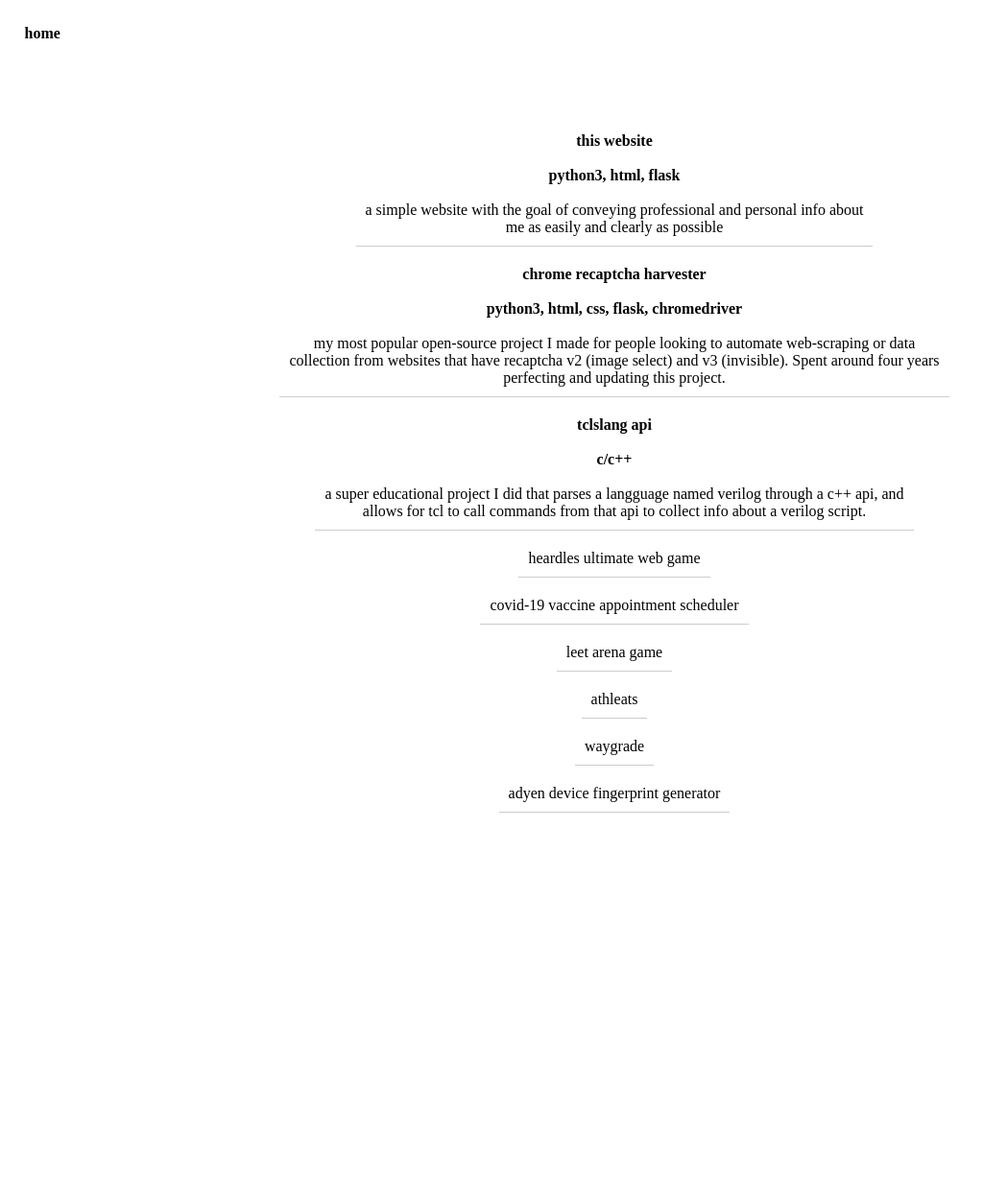
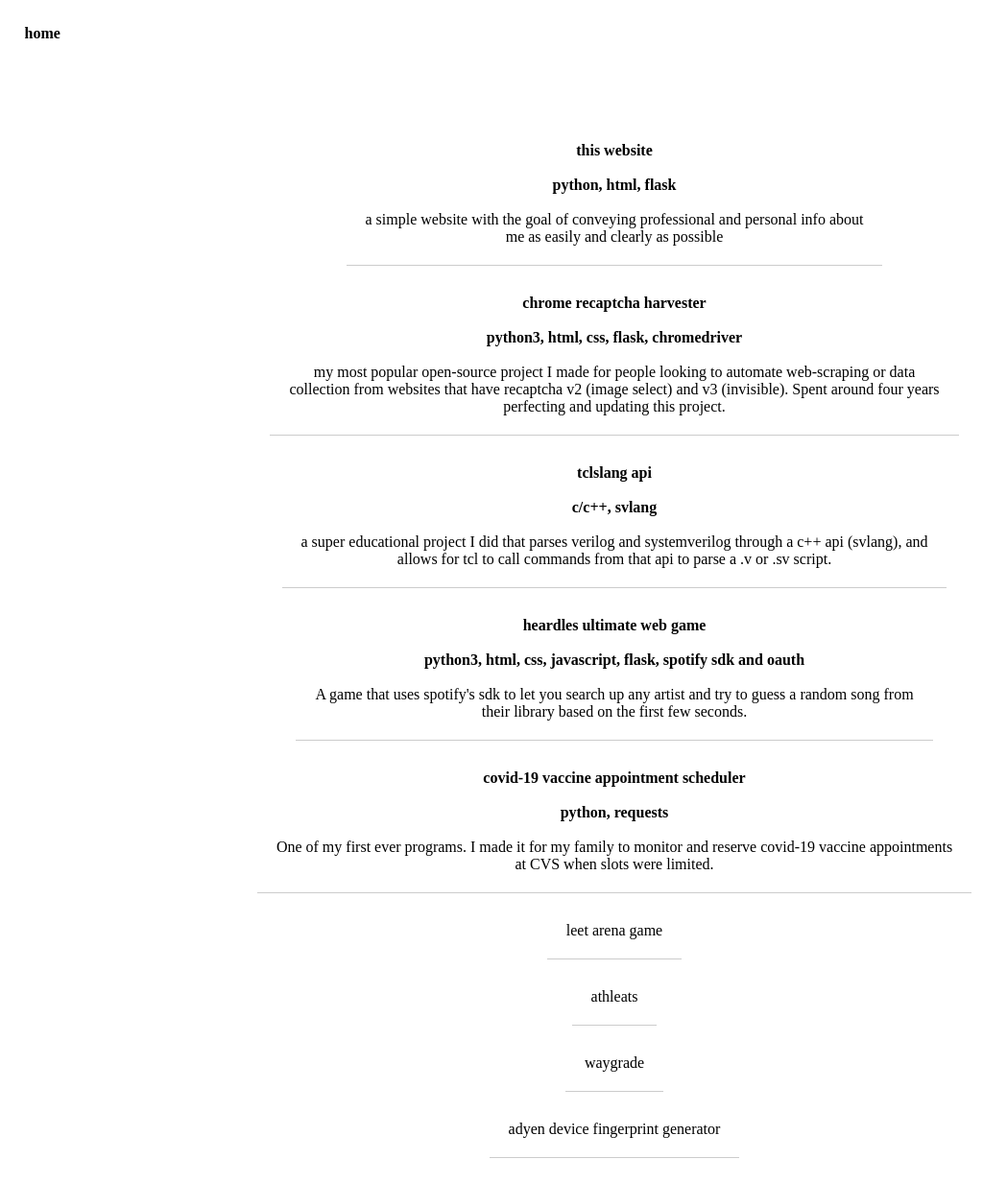
Before and after one commit to benastahl/ben_portfolio_website, a Flask app: page /projects in a window 1280 px wide. Shown: the whole page at 96% size, without its empty margins (0-1049 px from the left). Before the commit the page ends 847 px from the top, so only its background shows below. Run offline with Flask 3, Linux system fonts and the light colour scheme.

Commit message:
resume and projects update

```diff
--- a/static/stylesheets/projects.css
+++ b/static/stylesheets/projects.css
@@ -13,7 +13,7 @@ li {
     border-bottom: 1px solid #ccc;
     width: auto;
     text-align: center;
-    padding: 10px;
+    padding: 20px;
     margin-bottom: 10px;
 }
 li a {
--- a/templates/projects.html
+++ b/templates/projects.html
@@ -14,7 +14,7 @@
 <ul>
     <li><a href="https://github.com/benastahl/ben_portfolio_website"><strong>this website</strong><br><br>
 
-        <strong>python3, html, flask</strong>
+        <strong>python, html, flask</strong>
         <br><br>
 
         a simple website with the goal of conveying professional and personal info about<br>
@@ -33,18 +33,42 @@
     </a></li>
     <li><a href="https://github.com/benastahl/tclslang"><strong>tclslang api</strong><br><br>
 
-        <strong>c/c++</strong>
+        <strong>c/c++, svlang</strong>
         <br><br>
-        a super educational project I did that parses a langguage named verilog through a c++ api, and<br>
-        allows for tcl to call commands from that api to collect info about a verilog script.
+        a super educational project I did that parses verilog and systemverilog through a c++ api (svlang), and<br>
+        allows for tcl to call commands from that api to parse a .v or .sv script.
 
     </a></li>
-    <li><a href="https://github.com/benastahl/heardle-ultimate">heardles ultimate web game</a></li>
-    <li><a href="https://github.com/benastahl/cvs-reserve">covid-19 vaccine appointment scheduler</a></li>
+
+    <li><a href="https://github.com/benastahl/heardle-ultimate"><strong>heardles ultimate web game</strong><br><br>
+
+        <strong>python3, html, css, javascript, flask, spotify sdk and oauth</strong>
+        <br><br>
+
+        A game that uses spotify's sdk to let you search up any artist and try to guess a random song from<br>
+        their library based on the first few seconds.
+
+
+    </a></li>
+
+    <li><a href="https://github.com/benastahl/cvs-reserve"><strong>covid-19 vaccine appointment scheduler</strong><br><br>
+
+        <strong>python, requests</strong>
+        <br><br>
+
+        One of my first ever programs. I made it for my family to monitor and reserve covid-19 vaccine appointments<br>
+        at CVS when slots were limited.
+
+    </a></li>
+
     <li><a href="https://github.com/benastahl/leetarena">leet arena game</a></li>
+
     <li><a href="https://github.com/benastahl/athleats">athleats</a></li>
+
     <li><a href="https://github.com/benastahl/whs-waygrade">waygrade</a></li>
+
     <li><a href="https://github.com/benastahl/adyen_df_python">adyen device fingerprint generator</a></li>
+
 </ul>
 
 </body>
```
Also changed, not shown: 1 other file.
